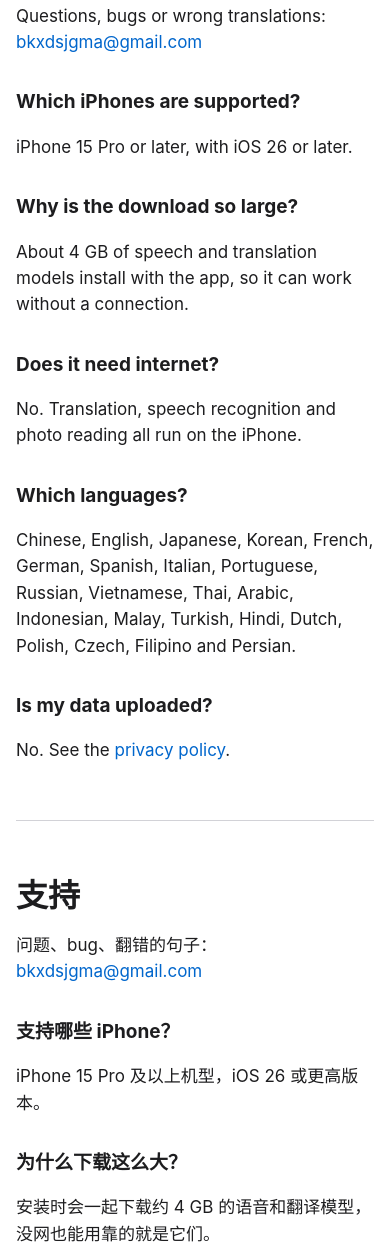
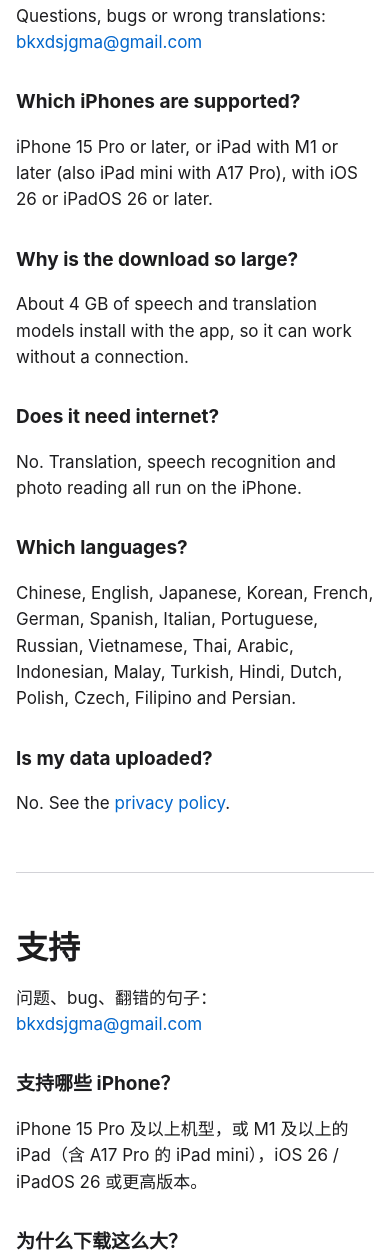
Before and after one commit to deemo0666/vokori, a plain HTML site: page support.html in a window 390 px wide. Shown: the part 148-1407 px from the top of the page. Drawn offline with Linux system fonts and the light colour scheme.

Commit message:
Support page: iPad requirement
iPhone 15 Pro or later, or iPad with M1 or later (also iPad mini with A17 Pro).

Co-Authored-By: Claude Opus 5.5 <noreply@anthropic.com>

```diff
--- a/support.html
+++ b/support.html
@@ -14,7 +14,7 @@
 <p>Questions, bugs or wrong translations: <a href="mailto:bkxdsjgma@gmail.com">bkxdsjgma@gmail.com</a></p>
 
 <h2>Which iPhones are supported?</h2>
-<p>iPhone 15 Pro or later, with iOS 26 or later.</p>
+<p>iPhone 15 Pro or later, or iPad with M1 or later (also iPad mini with A17 Pro), with iOS 26 or iPadOS 26 or later.</p>
 
 <h2>Why is the download so large?</h2>
 <p>About 4 GB of speech and translation models install with the app, so it can work without a connection.</p>
@@ -35,7 +35,7 @@
 <p>问题、bug、翻错的句子：<a href="mailto:bkxdsjgma@gmail.com">bkxdsjgma@gmail.com</a></p>
 
 <h2>支持哪些 iPhone？</h2>
-<p>iPhone 15 Pro 及以上机型，iOS 26 或更高版本。</p>
+<p>iPhone 15 Pro 及以上机型，或 M1 及以上的 iPad（含 A17 Pro 的 iPad mini），iOS 26 / iPadOS 26 或更高版本。</p>
 
 <h2>为什么下载这么大？</h2>
 <p>安装时会一起下载约 4 GB 的语音和翻译模型，没网也能用靠的就是它们。</p>
```
